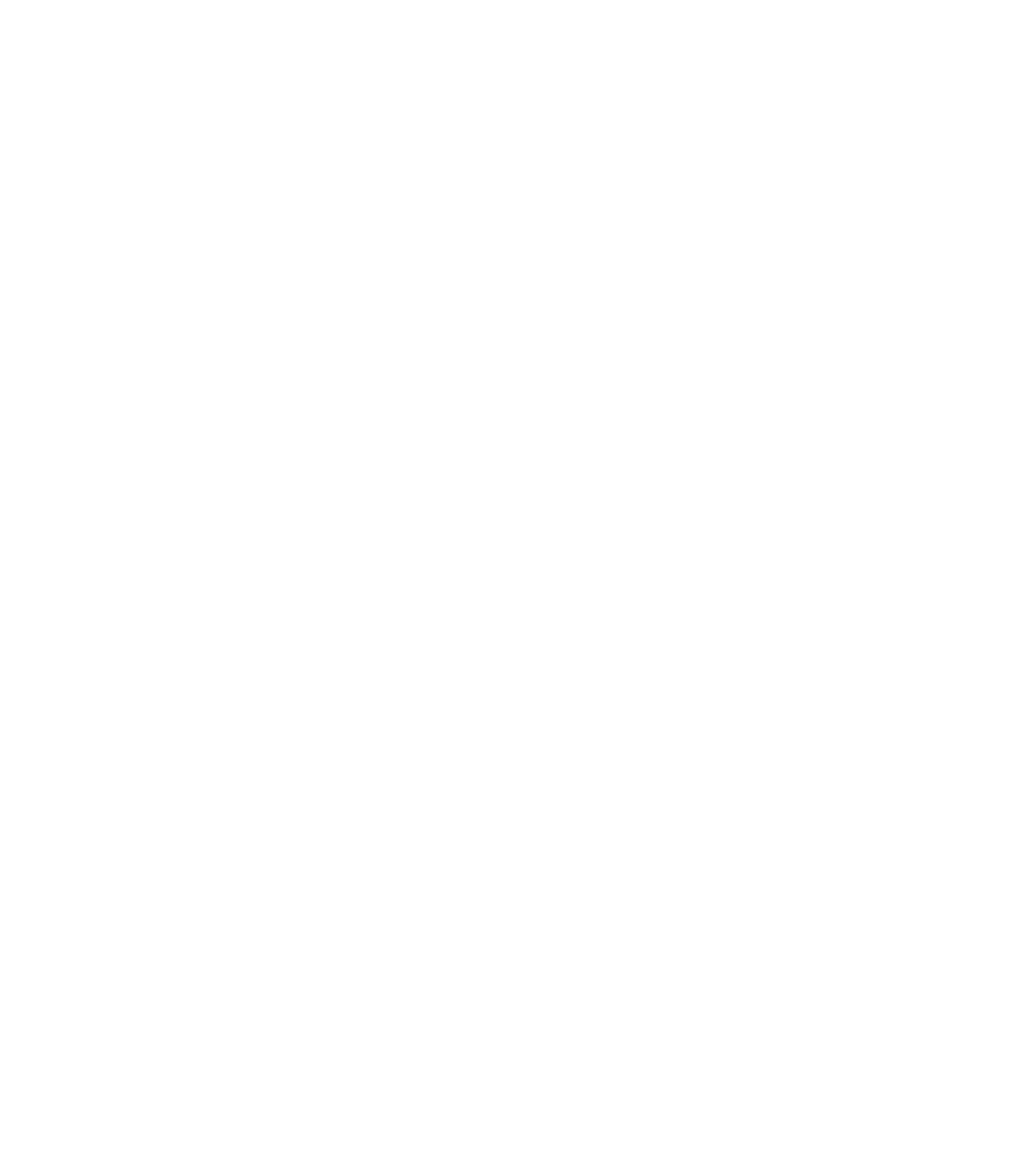
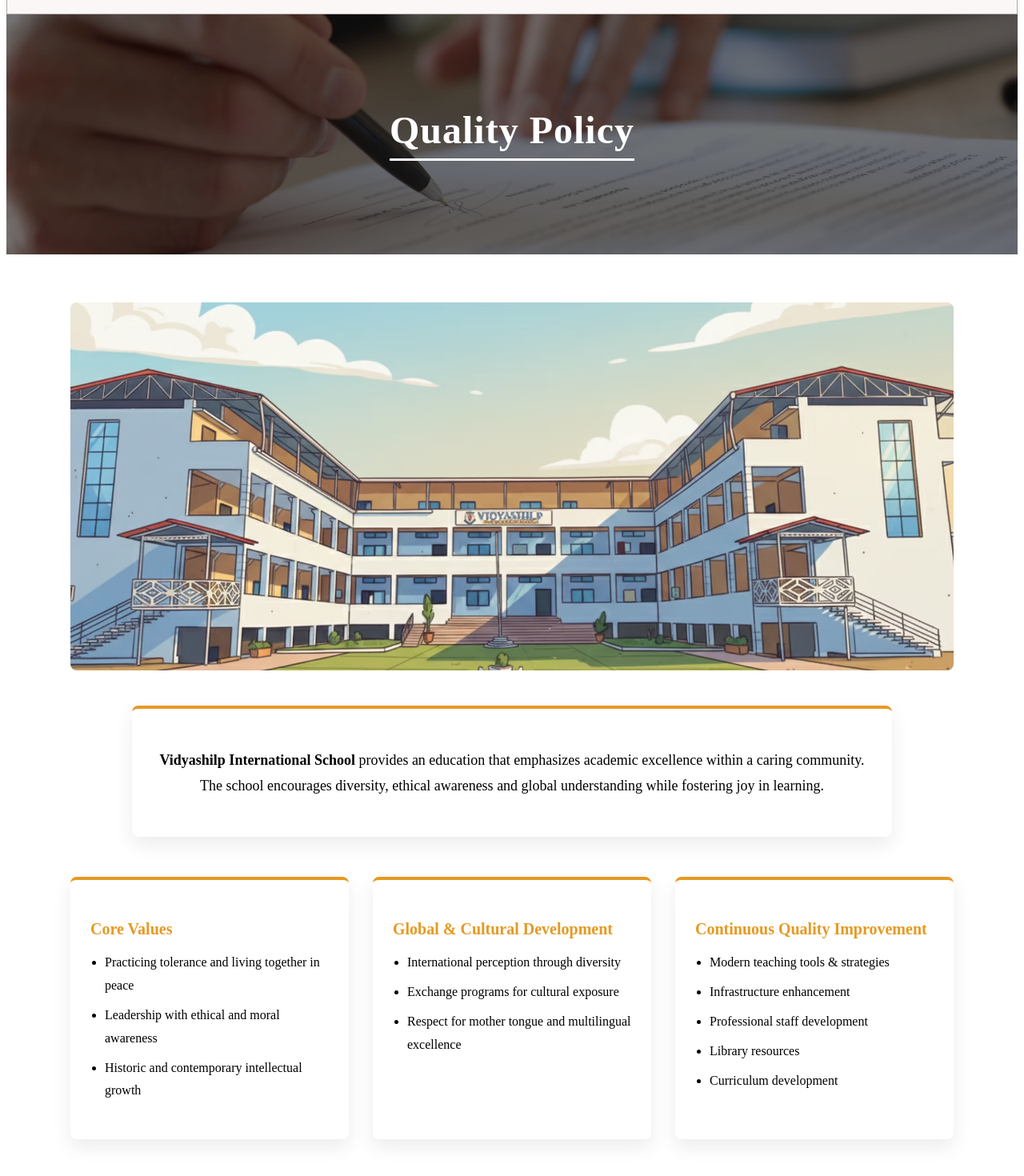
Before and after one commit to ajaynaveen99/vidyashilp-school-app, a React (Vite) app: page /quality-policy in a window 1280 px wide. Before the commit this address had no page. Shown: the part 120-1590 px from the top of the page at 80% size. Before the commit the page ends 800 px from the top, so only its background shows below. Built offline with nearby package versions, Linux system fonts and the light colour scheme.

Commit message:
Feat: add Quality Policy page and update Header navigation

```diff
--- a/src/App.jsx
+++ b/src/App.jsx
@@ -3,6 +3,8 @@
 import Home from "./pages/Home";
 import ReadMore from "./pages/ReadMore";
 import AboutMain from "./pages/AboutMain";
+import QualityPolicy from "./pages/QualityPolicy";
+
 
 function App() {
   return (
@@ -14,6 +16,8 @@
 
   <Route path="about-1" element={<AboutMain />} />
   <Route path="about-school" element={<ReadMore />} />
+  <Route path="quality-policy" element={<QualityPolicy />} />
+
 
 </Route>
 
--- a/src/components/layout/Header.css
+++ b/src/components/layout/Header.css
@@ -90,7 +90,7 @@
 .dropdown-menu li a {
   color: #000;
   font-weight: 500;
-text-decoration: underline;
+
 }
 
 .dropdown-menu li:hover {
--- a/src/components/layout/Header.jsx
+++ b/src/components/layout/Header.jsx
@@ -60,7 +60,7 @@
                     About the School
                   </NavLink>
                 </li>
-                <li><a href="#">Quality Policy</a></li>
+               <li><NavLink to="/quality-policy">Quality Policy</NavLink></li>
                 <li><a href="#">Principal Speak</a></li>
                 <li><a href="#">Board of Directors</a></li>
               </ul>
--- /dev/null
+++ b/src/pages/QualityPolicy.css
@@ -0,0 +1,124 @@
+/* ===============================
+   HERO
+================================= */
+
+.quality-hero {
+  height: 300px;
+  background-size: cover;
+  background-position: center;
+  position: relative;
+}
+
+.overlay {
+  background: rgba(0, 0, 0, 0.55);
+  height: 100%;
+  display: flex;
+  justify-content: center;
+  align-items: center;
+}
+
+.overlay h1 {
+  color: #fff;
+  font-size: 48px;
+  font-weight: bold;
+  letter-spacing: 1px;
+  border-bottom: 3px solid #fff;
+  padding-bottom: 8px;
+}
+
+/* ===============================
+   MAIN CONTAINER
+================================= */
+
+.quality-container {
+  padding: 60px 80px;
+  max-width: 1200px;
+  margin: auto;
+}
+
+/* IMAGE */
+
+.quality-image img {
+  width: 100%;
+  border-radius: 8px;
+  margin-bottom: 40px;
+  transition: transform 0.4s ease;
+}
+
+.quality-image img:hover {
+  transform: scale(1.02);
+}
+
+/* INTRO */
+
+.quality-intro {
+  text-align: center;
+  max-width: 900px;
+  margin: 0 auto 50px auto;
+  font-size: 18px;
+  line-height: 1.8;
+}
+
+/* ===============================
+   CARDS
+================================= */
+.quality-text{
+  background: #ffffff;
+  padding: 30px 25px;
+  border-radius: 8px;
+  box-shadow: 0 10px 25px rgba(0, 0, 0, 0.08);
+  transition: all 0.4s ease;
+  border-top: 4px solid #e59a22;
+}
+
+.quality-cards {
+  display: grid;
+  grid-template-columns: repeat(auto-fit, minmax(280px, 1fr));
+  gap: 30px;
+}
+
+.quality-card {
+  background: #ffffff;
+  padding: 30px 25px;
+  border-radius: 8px;
+  box-shadow: 0 10px 25px rgba(0, 0, 0, 0.08);
+  transition: all 0.4s ease;
+  border-top: 4px solid #e59a22;
+}
+
+.quality-card h3 {
+  margin-bottom: 15px;
+  color: #e59a22;
+  font-size: 20px;
+}
+
+.quality-card ul {
+  line-height: 1.8;
+  padding-left: 18px;
+}
+
+.quality-card li {
+  margin-bottom: 8px;
+}
+
+/* Hover Effect */
+
+.quality-card:hover , .quality-text:hover {
+  transform: translateY(-10px);
+  box-shadow: 0 20px 35px rgba(0, 0, 0, 0.2);
+  background: #fffaf2;
+}
+
+/* ===============================
+   RESPONSIVE
+================================= */
+
+@media (max-width: 768px) {
+  .quality-container {
+    padding: 40px 20px;
+  }
+
+  .overlay h1 {
+    font-size: 28px;
+  }
+}
--- /dev/null
+++ b/src/pages/QualityPolicy.jsx
@@ -0,0 +1,79 @@
+import "./QualityPolicy.css";
+import qualityImg1 from "../assets/images/qualityImg1.avif";
+import qualityImg2 from "../assets/images/qualityImg2.avif";
+
+const QualityPolicy = () => {
+  return (
+    <section className="quality-page">
+
+      {/* HERO */}
+      <div
+        className="quality-hero"
+        style={{ backgroundImage: `url(${qualityImg1})` }}
+      >
+        <div className="overlay">
+          <h1>Quality Policy</h1>
+        </div>
+      </div>
+
+      {/* IMAGE */}
+      <div className="quality-container">
+
+        <div className="quality-image">
+          <img src={qualityImg2} alt="School Building" />
+        </div>
+
+        {/* INTRO */}
+        <div className="quality-intro quality-text">
+          <p>
+            <strong>Vidyashilp International School</strong> provides an education
+            that emphasizes academic excellence within a caring community.
+            The school encourages diversity, ethical awareness and global
+            understanding while fostering joy in learning.
+          </p>
+        </div>
+
+        {/* CARDS SECTION */}
+        <div className="quality-cards">
+
+          {/* CARD 1 */}
+          <div className="quality-card">
+            <h3>Core Values</h3>
+            <ul>
+              <li>Practicing tolerance and living together in peace</li>
+              <li>Leadership with ethical and moral awareness</li>
+              <li>Historic and contemporary intellectual growth</li>
+            </ul>
+          </div>
+
+          {/* CARD 2 */}
+          <div className="quality-card">
+            <h3>Global & Cultural Development</h3>
+            <ul>
+              <li>International perception through diversity</li>
+              <li>Exchange programs for cultural exposure</li>
+              <li>Respect for mother tongue and multilingual excellence</li>
+            </ul>
+          </div>
+
+          {/* CARD 3 */}
+          <div className="quality-card">
+            <h3>Continuous Quality Improvement</h3>
+            <ul>
+              <li>Modern teaching tools & strategies</li>
+              <li>Infrastructure enhancement</li>
+              <li>Professional staff development</li>
+              <li>Library resources</li>
+              <li>Curriculum development</li>
+            </ul>
+          </div>
+
+        </div>
+
+      </div>
+
+    </section>
+  );
+};
+
+export default QualityPolicy;
```
Also changed, not shown: src/assets/images/qualityImg1.avif (added), src/assets/images/qualityImg2.avif (added).
